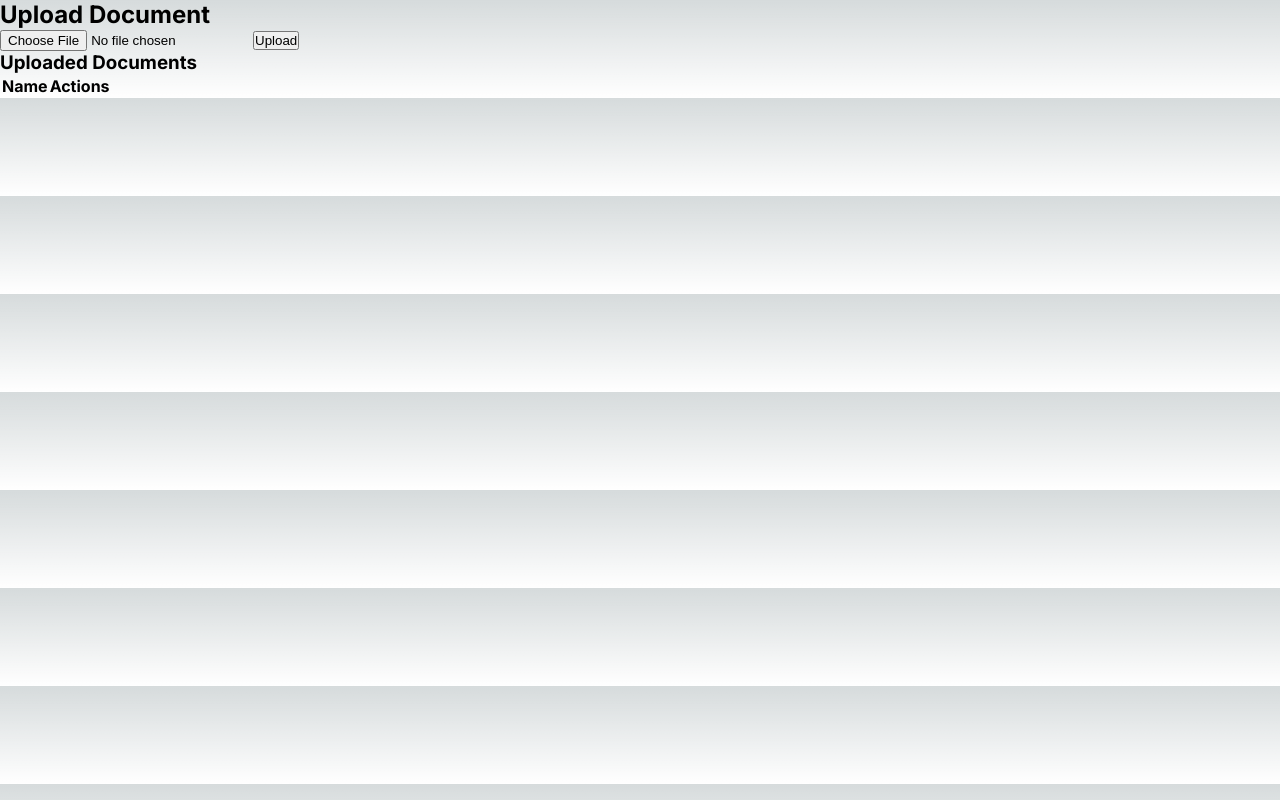
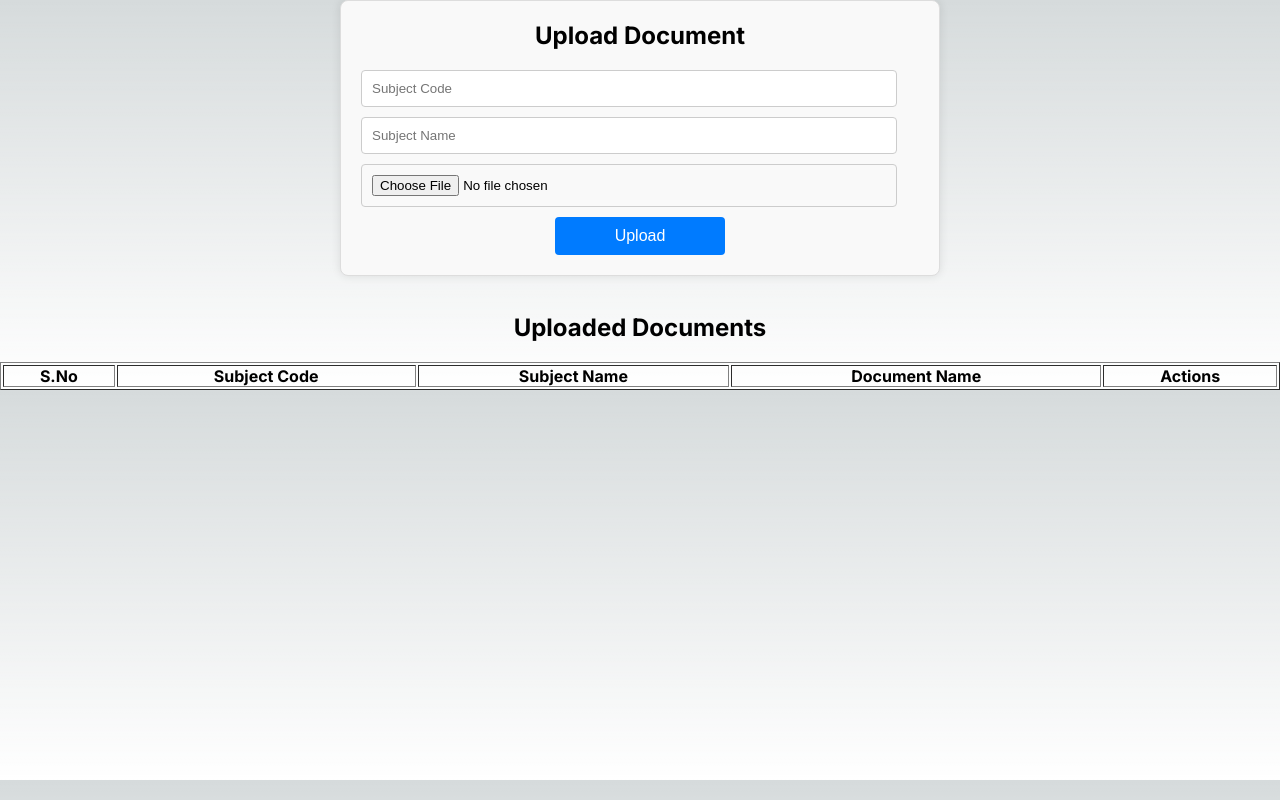
Before and after one commit to Anharous/erpweb, a Next.js app: page /Component/Faculty/Document in a window 1280 px wide. Built offline with nearby package versions, Linux system fonts and the light colour scheme.

Commit message:
feat: faculty document page

```diff
--- a/app/Component/Faculty/Document/document.css
+++ b/app/Component/Faculty/Document/document.css
@@ -1,18 +1,23 @@
-.container {
+.faculty-container {
   padding: 20px;
   border: 1px solid #ddd;
   border-radius: 8px;
   max-width: 600px;
-  margin: 0 auto;
+  margin: 0 auto 37px;
   background-color: #f9f9f9;
+  box-shadow: 0 0 10px rgba(0, 0, 0, 0.1);
+  display: grid;
 }
 
-h1 {
+
+
+.document_container h1 {
   font-size: 24px;
   margin-bottom: 20px;
+  text-align: center;
 }
 
-input[type="text"],
+.faculty-container input[type="text"],
 input[type="file"] {
   display: block;
   width: calc(100% - 22px);
@@ -22,7 +27,7 @@ input[type="file"] {
   border-radius: 4px;
 }
 
-button {
+.document_container button {
   display: inline-block;
   padding: 10px 20px;
   font-size: 16px;
@@ -31,8 +36,17 @@ button {
   border: none;
   border-radius: 4px;
   cursor: pointer;
+  width: 170px;
+  justify-self: center;
 }
 
-button:hover {
+.document_container button:hover {
   background-color: #0056b3;
 }
+
+.document_container table{
+      width: 100%;
+}
+.document_table td{
+    text-align: center;
+}
--- a/app/Component/Faculty/Document/page.tsx
+++ b/app/Component/Faculty/Document/page.tsx
@@ -1,7 +1,10 @@
 import React, { useState } from 'react';
+import "./document.css"
 
 interface Document {
   id: number;
+  subjectCode: string;
+  subjectName: string;
   name: string;
   url: string;
 }
@@ -9,6 +12,8 @@ interface Document {
 const FacultyDocuments: React.FC = () => {
   const [documents, setDocuments] = useState<Document[]>([]);
   const [selectedFile, setSelectedFile] = useState<File | null>(null);
+  const [subjectCode, setSubjectCode] = useState('');
+  const [subjectName, setSubjectName] = useState('');
 
   const handleFileChange = (event: React.ChangeEvent<HTMLInputElement>) => {
     if (event.target.files) {
@@ -17,14 +22,20 @@ const FacultyDocuments: React.FC = () => {
   };
 
   const handleUpload = () => {
-    if (selectedFile) {
+    if (selectedFile && subjectCode && subjectName) {
       const newDocument: Document = {
         id: documents.length + 1,
+        subjectCode,
+        subjectName,
         name: selectedFile.name,
         url: URL.createObjectURL(selectedFile),
       };
       setDocuments([...documents, newDocument]);
       setSelectedFile(null);
+      setSubjectCode('');
+      setSubjectName('');
+    } else {
+      alert('Please fill in all fields and select a file.');
     }
   };
 
@@ -33,22 +44,42 @@ const FacultyDocuments: React.FC = () => {
   };
 
   return (
+    <div className='document_container'>
     <div className="faculty-container">
-      <h2>Upload Document</h2>
+      <h1>Upload Document</h1>
+      <input
+        type="text"
+        placeholder="Subject Code"
+        value={subjectCode}
+        onChange={(e) => setSubjectCode(e.target.value)}
+      />
+      <input
+        type="text"
+        placeholder="Subject Name"
+        value={subjectName}
+        onChange={(e) => setSubjectName(e.target.value)}
+      />
       <input type="file" onChange={handleFileChange} />
       <button onClick={handleUpload}>Upload</button>
+      </div>
 
-      <h3>Uploaded Documents</h3>
-      <table>
+      <h1>Uploaded Documents</h1>
+      <table border={1} className='document_table'>
         <thead>
           <tr>
-            <th>Name</th>
+            <th>S.No</th>
+            <th>Subject Code</th>
+            <th>Subject Name</th>
+            <th>Document Name</th>
             <th>Actions</th>
           </tr>
         </thead>
         <tbody>
-          {documents.map((doc) => (
+          {documents.map((doc, index) => (
             <tr key={doc.id}>
+              <td>{index + 1}</td>
+              <td>{doc.subjectCode}</td>
+              <td>{doc.subjectName}</td>
               <td>{doc.name}</td>
               <td>
                 <button onClick={() => handleDelete(doc.id)}>Delete</button>
```
